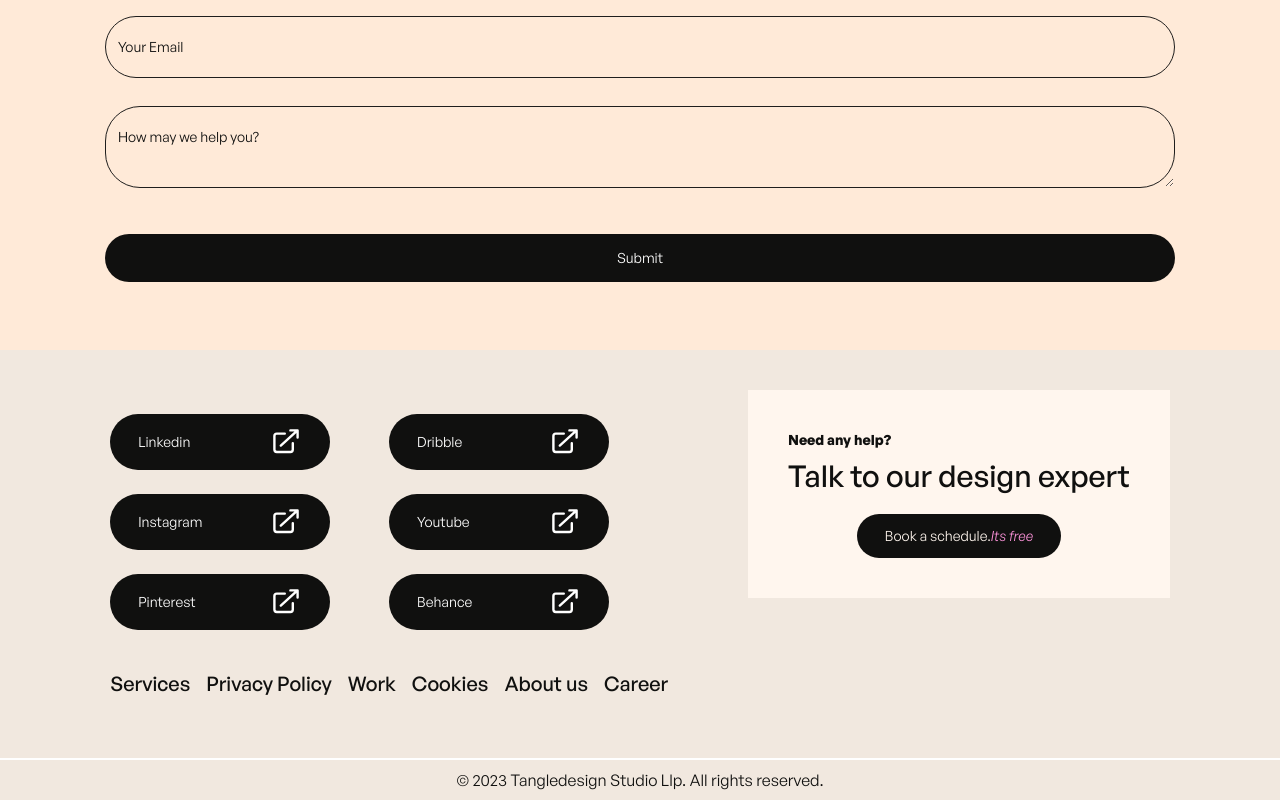
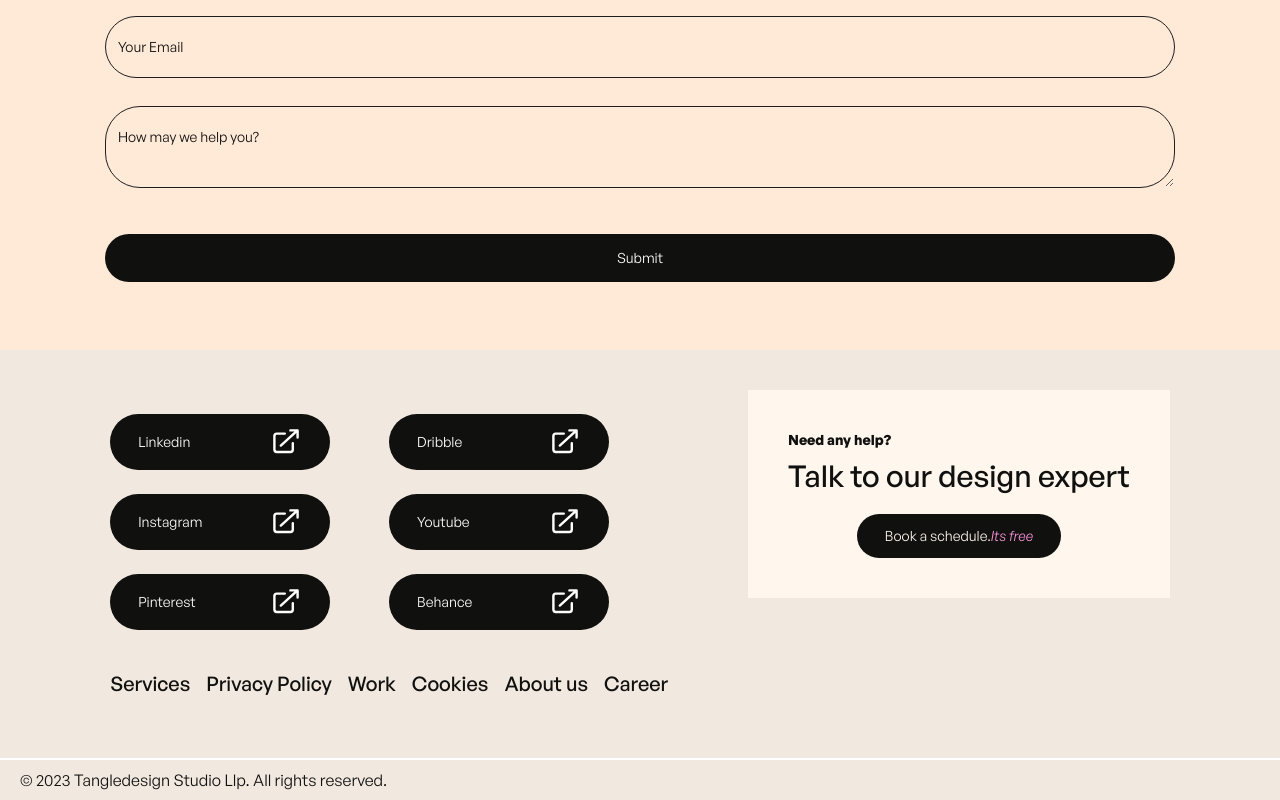
Before and after one commit to surajnarsale/tangle-landing-page, a Next.js app: page / in a window 1280 px wide. Shown: the part 4704-5504 px from the top of the page. Built offline with nearby package versions, Linux system fonts and the light colour scheme.

Commit message:
fix: fix footer text alignment

```diff
--- a/components/molecules/CopywrightFooter.tsx
+++ b/components/molecules/CopywrightFooter.tsx
@@ -10,7 +10,7 @@ type CopywrightFooterProps = {
 const CopywrightFooter = (props: PropsWithChildren<CopywrightFooterProps>): JSX.Element => {
   return (
     <div className={clsx('flex border-t-2 border-light bg-primary-200', props.className)}>
-      <Container className="mx-auto flex max-w-[1110px] justify-center px-5  text-dark-500 ">
+      <Container className=" flex max-w-[1110px] items-center justify-center  px-5 text-center  text-dark-500 ">
         <div className="py-2">© {dayjs().year()} Tangledesign Studio Llp. All rights reserved.</div>
       </Container>
     </div>
```
